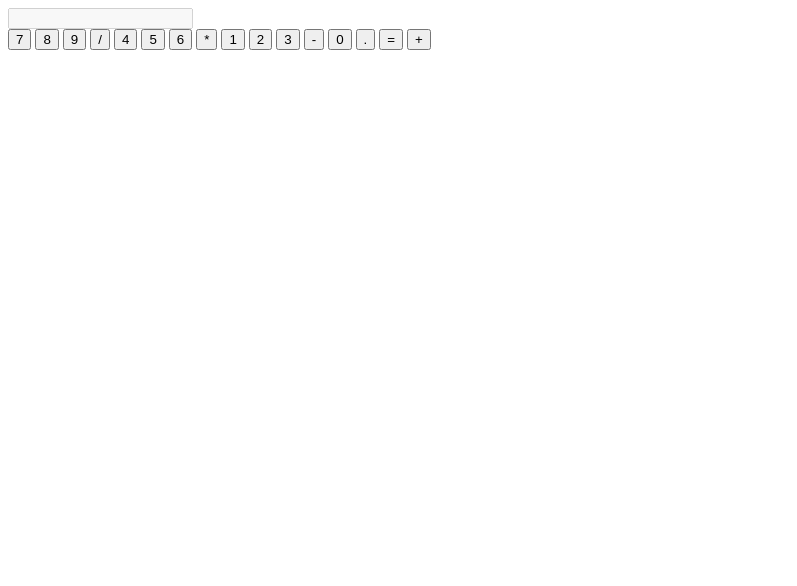
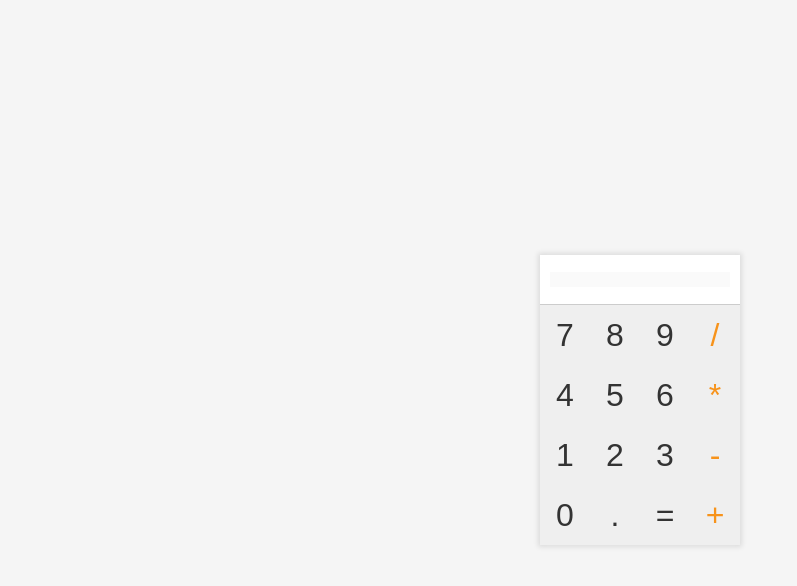
Before and after one commit to CleitonLahm/curso_js_hora_de_codar-projetos, a plain HTML site: page calculadora/index.html in a window 1280 px wide. Shown: the whole page, without its empty margins (0-797 px from the left). Drawn offline with Linux system fonts and the light colour scheme.

Commit message:
css da calc

```diff
--- a/calculadora/style.css
+++ b/calculadora/style.css
@@ -1,3 +1,61 @@
-h1{
-  color: red;
+*{
+  margin: 0;
+  padding: 0;
+  box-sizing: border-box;
 }
+
+body{
+  display: flex;
+  justify-content: center;
+  align-items: center;
+  height: 100vh;
+  background-color: #f5f5f5;
+  font-family: Arial, Helvetica, sans-serif;
+}
+
+#calculadora{
+  width: 200px;
+  background-color: #fff;
+  box-shadow: 0px 0px 5px 2px rgba(0, 0, 0, .1);
+}
+
+#display{
+  width: 100%;
+  height: 50px;
+  border-bottom: 1px solid #ccc;
+  display: flex;
+  justify-content: flex-end;
+  align-items: center;
+  padding: 0 10px;
+}
+
+#displayInput{
+  text-align: center;
+  width: 100%;
+  border: none;
+}
+
+#teclado{
+  display: grid;
+  grid-template-columns: repeat(4, 1fr);
+}
+
+button{
+  height: 60px;
+  border: none;
+  font-size: 2rem;
+  transition: .3s;
+  cursor: pointer;
+}
+
+button:hover{
+  background-color: #ccc6c6;
+}
+
+.num, .ponto, .igual{
+  color: #333;
+}
+
+.operador{
+  color: #f7931b;
+}
```
